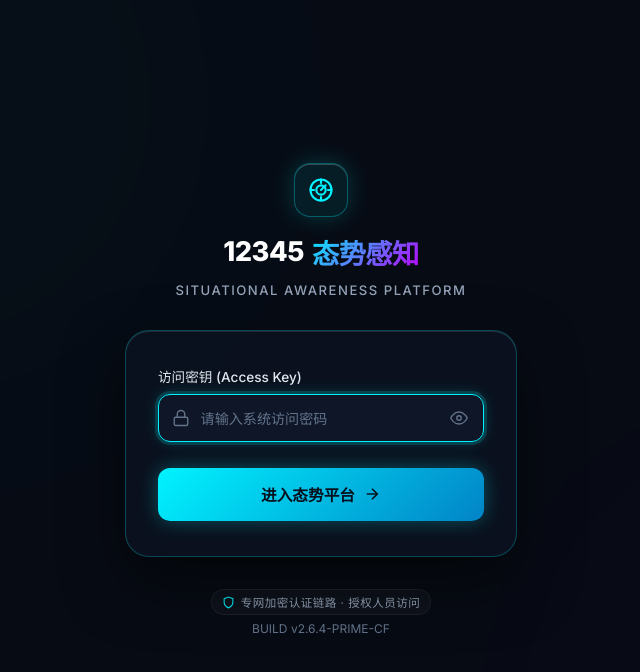
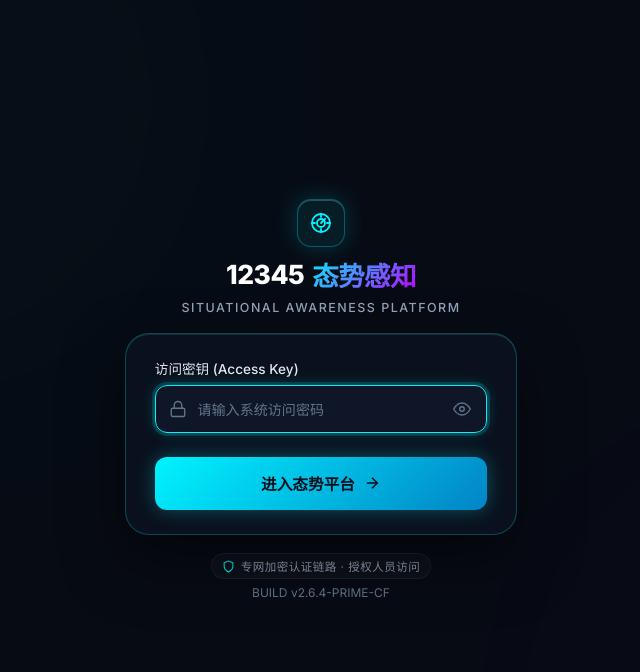
Before and after one commit to akudamatata/12345-dashboard, an Electron app: page client/login.html in a window 1280 px wide. Shown: the whole page, without its empty margins (319-959 px from the left). Drawn offline with Linux system fonts and the light colour scheme.

Commit message:
fix(ui): 修复部门占比环形图图例换列截断，并收紧登录页标题与卡片上下间距

```diff
--- a/client/login.html
+++ b/client/login.html
@@ -80,7 +80,7 @@
             display: flex;
             flex-direction: column;
             align-items: center;
-            gap: 2rem;
+            gap: 1.15rem; /* 收紧垂直间距，解决卡片与标题脱节空旷问题 */
             animation: elegantFadeIn 0.7s cubic-bezier(0.16, 1, 0.3, 1) forwards;
         }
 
@@ -95,21 +95,21 @@
             display: flex;
             flex-direction: column;
             align-items: center;
-            gap: 10px;
+            gap: 6px;
         }
 
         .logo-symbol {
-            width: 54px;
-            height: 54px;
+            width: 48px;
+            height: 48px;
             background: rgba(0, 243, 255, 0.08);
             border: 1px solid rgba(0, 243, 255, 0.3);
-            border-radius: 16px;
+            border-radius: 14px;
             display: flex;
             align-items: center;
             justify-content: center;
             box-shadow: 0 0 25px rgba(0, 243, 255, 0.2), inset 0 1px 0 rgba(255, 255, 255, 0.2);
             color: var(--primary-cyan);
-            margin-bottom: 0.3rem;
+            margin-bottom: 0.1rem;
             transition: all 0.3s ease;
         }
         .logo-symbol:hover {
@@ -117,8 +117,8 @@
             box-shadow: 0 0 35px rgba(0, 243, 255, 0.35);
         }
         .logo-symbol svg {
-            width: 28px;
-            height: 28px;
+            width: 24px;
+            height: 24px;
             fill: none;
             stroke: currentColor;
             stroke-width: 1.8;
@@ -127,7 +127,7 @@
         }
 
         .login-header h1 {
-            font-size: 1.7rem;
+            font-size: 1.65rem;
             font-weight: 800;
             letter-spacing: -0.5px;
             color: #ffffff;
@@ -142,7 +142,7 @@
         }
 
         .login-header p {
-            font-size: 0.82rem;
+            font-size: 0.78rem;
             color: var(--text-secondary);
             letter-spacing: 1.5px;
             text-transform: uppercase;
@@ -157,7 +157,7 @@
             -webkit-backdrop-filter: blur(40px) saturate(160%);
             border: 1px solid var(--border-glow);
             border-radius: var(--radius-card);
-            padding: 2.2rem 2rem;
+            padding: 1.5rem 1.8rem; /* 由2.2rem 2rem收紧为1.5rem 1.8rem，紧凑精致 */
             box-shadow:
                 0 25px 60px rgba(0, 0, 0, 0.5),
                 inset 0 1px 0 rgba(255, 255, 255, 0.1);
@@ -184,13 +184,13 @@
         .auth-form {
             display: flex;
             flex-direction: column;
-            gap: 1.3rem;
+            gap: 1.15rem;
         }
 
         .input-group {
             display: flex;
             flex-direction: column;
-            gap: 0.5rem;
+            gap: 0.45rem;
             position: relative;
         }
 
```
Also changed, not shown: client/main.js (+33 -5 lines).
